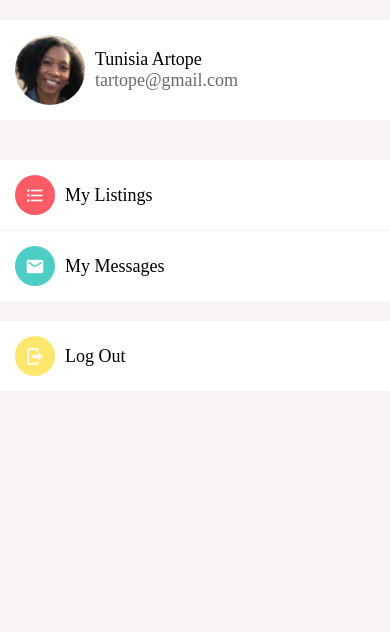
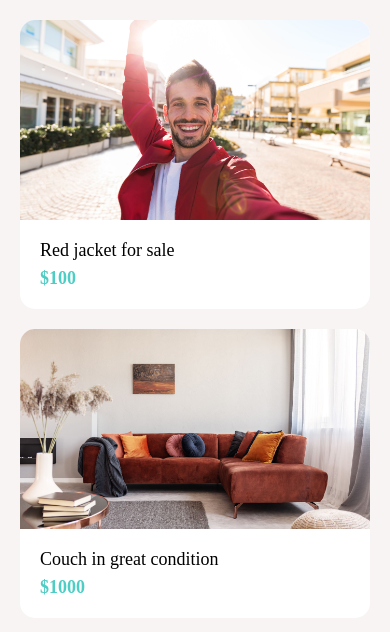
Before and after one commit to tartope/reactNativePracticeDoneWithIt, a React Native app: screen / in a window 390 px wide. Shown: the top 632 px of the page. Built offline with nearby package versions, Linux system fonts and the light colour scheme.

Commit message:
Build Listings Screen

```diff
--- a/App.js
+++ b/App.js
@@ -11,6 +11,7 @@
 import Icon from './app/components/Icon';
 import ListItem from './app/components/ListItem';
 import AccountScreen from "./app/screens/AccountScreen";
+import ListingsScreen from "./app/screens/ListingsScreen";
 
 export default function App() {
 
@@ -26,7 +27,8 @@
     //     ImageComponent={<Icon name='email' />}
     //   />
     // </Screen>
-    <AccountScreen />
+    // <AccountScreen />
+    <ListingsScreen />
 
     // <View style={{
     //   backgroundColor: '#f8f4f4',
--- a/app/components/Screen.js
+++ b/app/components/Screen.js
@@ -1,13 +1,13 @@
 //All details to put contents inside a SafeAreaView will be in this component.  Simplier than writing it many times.
 import React from 'react';
 import Constants from 'expo-constants';
-import { SafeAreaView, StyleSheet } from 'react-native';
+import { SafeAreaView, StyleSheet, View } from 'react-native';
 
 function Screen({ children, style }) {
     return (
         //Similar to 'AppText.js'; use the 'Screen' component exactly like 'SafeAreaView'.
         <SafeAreaView style={[styles.screen, style]}>
-            {children}
+            <View style={style}>{children}</View>
         </SafeAreaView>
     );
 }
--- /dev/null
+++ b/app/screens/ListingsScreen.js
@@ -0,0 +1,50 @@
+import React from 'react';
+import { FlatList, StyleSheet } from 'react-native';
+
+import Screen from '../components/Screen';
+import Card from '../components/Card';
+import colors from '../config/colors';
+
+//will be change once connected to backend
+const listings = [
+    {
+        id: 1,
+        title: 'Red jacket for sale',
+        price: 100,
+        image:require('../assets/jacket.jpg')
+    },
+    {
+        id: 2,
+        title: 'Couch in great condition',
+        price: 1000,
+        image:require('../assets/couch.jpg')
+    }
+];
+
+function ListingsScreen(props) {
+    return (
+        <Screen style={styles.screen}>
+            <FlatList
+                data={listings}
+                //convert this number to a string b/c Flatlist expects a string as a unique identifier
+                keyExtractor={listing =>listing.id.toString()}
+                renderItem={({ item })=>
+                    <Card
+                        title={item.title}
+                        subTitle={"$" + item.price}
+                        image={item.image}
+                    />
+                }
+            />
+        </Screen>
+    );
+}
+
+const styles = StyleSheet.create({
+    screen:{
+        padding: 20,
+        backgroundColor: colors.light
+    }
+})
+
+export default ListingsScreen;
```
